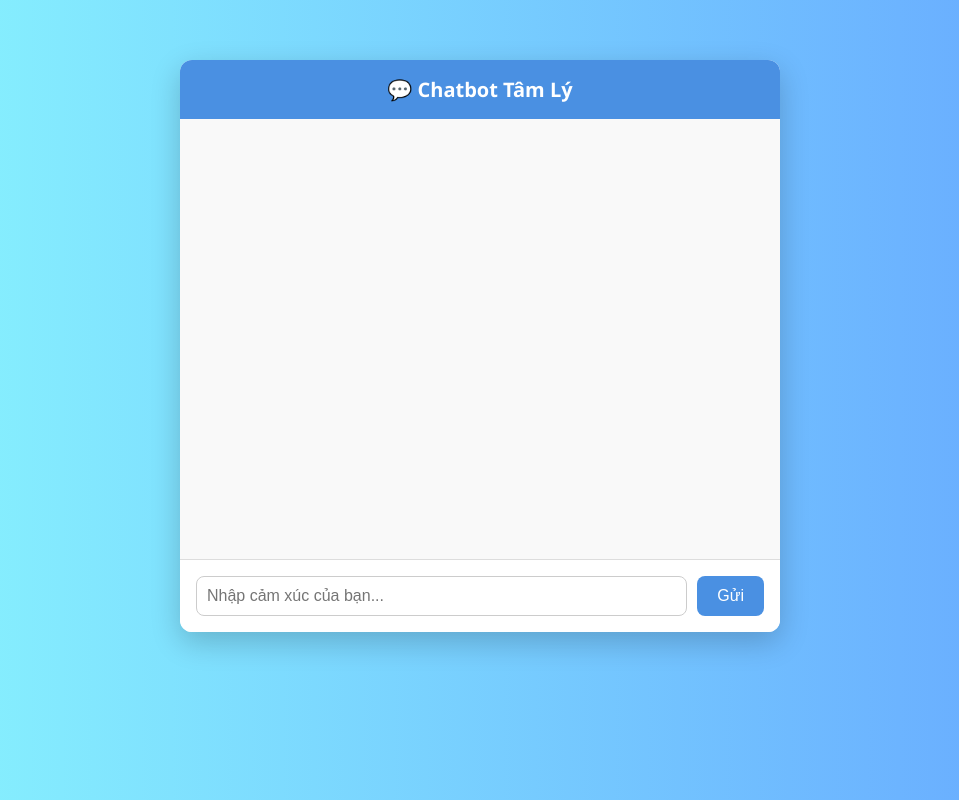
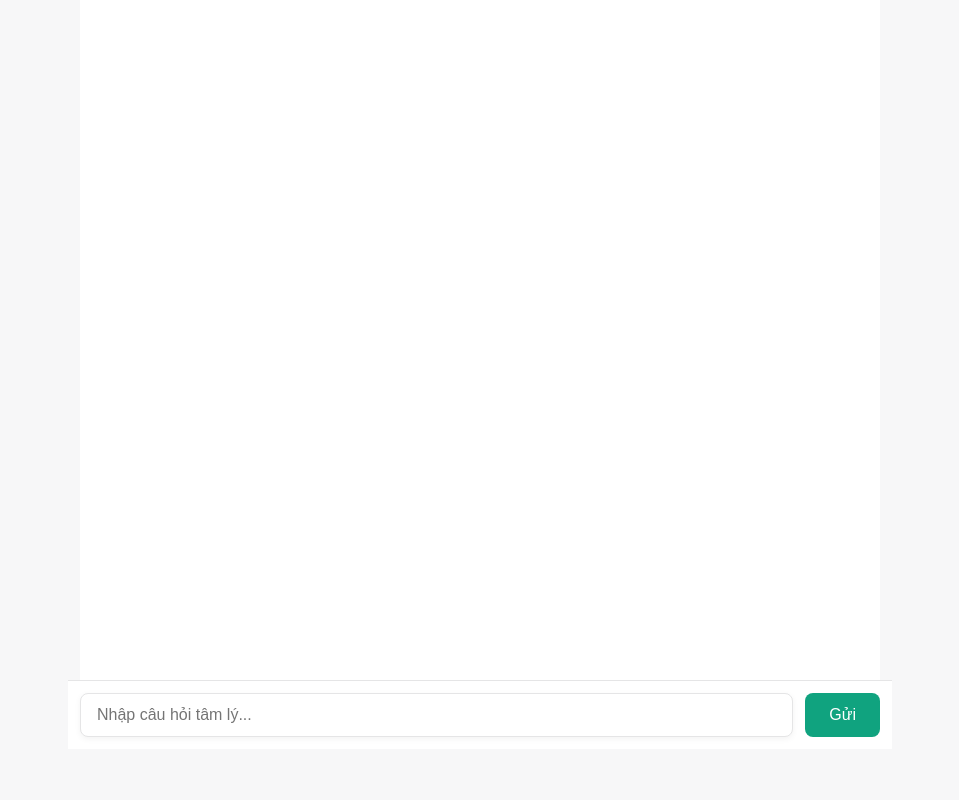
Before and after one commit to VuHa123/DoAnTotNghiep, a Python web app: template UI/templates/index.html in a window 1280 px wide. Shown: the whole page, without its empty margins (160-1119 px from the left). Run offline with Jinja, Linux system fonts and the light colour scheme; the template is opened without the code that fills it, so the values that code supplies are empty.

Commit message:
update giao diện

```diff
--- a/UI/templates/index.html
+++ b/UI/templates/index.html
@@ -3,137 +3,254 @@
 <head>
   <meta charset="UTF-8">
   <title>Chatbot Tâm Lý</title>
+  <link rel="stylesheet" href="https://cdnjs.cloudflare.com/ajax/libs/highlight.js/11.7.0/styles/github.min.css">
   <style>
     body {
-      font-family: "Segoe UI", sans-serif;
-      background: linear-gradient(to right, #89f7fe, #66a6ff);
+      font-family: 'Segoe UI', Arial, sans-serif;
+      background: #f7f7f8;
       margin: 0;
       padding: 0;
+      display: flex;
+      flex-direction: column;
+      align-items: center;
+      min-height: 100vh;
     }
 
-    #chat-container {
-      max-width: 600px;
-      margin: 60px auto;
-      background: #ffffff;
-      border-radius: 12px;
-      box-shadow: 0 10px 30px rgba(0, 0, 0, 0.2);
-      overflow: hidden;
+    #chat-box {
+      width: 100%;
+      max-width: 800px;
+      height: 80vh;
+      margin: 0 auto;
+      background: #fff;
+      overflow-y: auto;
+      padding: 20px 0;
       display: flex;
       flex-direction: column;
     }
 
-    #header {
-      background-color: #4a90e2;
-      color: white;
-      padding: 16px;
-      text-align: center;
-      font-size: 20px;
-      font-weight: bold;
-    }
-
-    #messages {
-      height: 400px;
-      overflow-y: auto;
-      padding: 20px;
-      background-color: #f9f9f9;
-    }
-
     .message {
-      margin: 10px 0;
+      padding: 16px 24px;
+      position: relative;
       line-height: 1.5;
     }
 
     .user {
-      text-align: right;
-      color: #333;
+      background: #f7f7f8;
     }
 
     .bot {
-      text-align: left;
-      color: #2b7a78;
-      font-style: italic;
+      background: #ffffff;
     }
 
-    #input-container {
-      display: flex;
-      padding: 16px;
-      border-top: 1px solid #ddd;
-      background-color: #fff;
+    .message-content {
+      max-width: 700px;
+      margin: 0 auto;
     }
 
-    #user-input {
+    .typing-indicator {
+      display: inline-block;
+      width: 10px;
+      height: 10px;
+      background-color: #999;
+      border-radius: 50%;
+      margin-left: 4px;
+      animation: typing 1s infinite;
+    }
+
+    .typing-indicator:nth-child(2) {
+      animation-delay: 0.2s;
+    }
+
+    .typing-indicator:nth-child(3) {
+      animation-delay: 0.4s;
+    }
+
+    @keyframes typing {
+      0% { transform: translateY(0); }
+      50% { transform: translateY(-5px); }
+      100% { transform: translateY(0); }
+    }
+
+    #input-area {
+      width: 100%;
+      max-width: 800px;
+      display: flex;
+      padding: 12px;
+      background: #fff;
+      border-top: 1px solid #e5e5e6;
+      position: sticky;
+      bottom: 0;
+    }
+
+    #prompt {
       flex: 1;
-      padding: 10px;
-      border: 1px solid #ccc;
+      padding: 12px 16px;
+      font-size: 16px;
+      border: 1px solid #e5e5e6;
       border-radius: 8px;
-      font-size: 16px;
+      outline: none;
+      box-shadow: 0 2px 6px rgba(0,0,0,0.05);
+    }
+
+    #prompt:focus {
+      border-color: #10a37f;
     }
 
     #send-btn {
-      margin-left: 10px;
-      padding: 10px 20px;
-      background-color: #4a90e2;
+      padding: 12px 24px;
+      font-size: 16px;
+      margin-left: 12px;
+      background: #10a37f;
       color: white;
       border: none;
       border-radius: 8px;
       cursor: pointer;
-      font-size: 16px;
+      transition: background 0.2s;
     }
 
     #send-btn:hover {
-      background-color: #357ABD;
+      background: #0d8e6f;
+    }
+
+    pre {
+      background: #f6f8fa;
+      padding: 16px;
+      border-radius: 6px;
+      overflow-x: auto;
+    }
+
+    code {
+      font-family: 'SFMono-Regular', Consolas, 'Liberation Mono', Menlo, monospace;
+      font-size: 14px;
+    }
+
+    blockquote {
+      border-left: 4px solid #e5e5e6;
+      padding-left: 16px;
+      margin-left: 0;
+      color: #666;
     }
   </style>
 </head>
 <body>
 
-<div id="chat-container">
-  <div id="header">💬 Chatbot Tâm Lý</div>
-  <div id="messages"></div>
-  <div id="input-container">
-    <input type="text" id="user-input" placeholder="Nhập cảm xúc của bạn..." />
+  <div id="chat-box"></div>
+
+  <div id="input-area">
+    <input type="text" id="prompt" placeholder="Nhập câu hỏi tâm lý..." />
     <button id="send-btn">Gửi</button>
   </div>
-</div>
 
+  <script src="https://cdn.jsdelivr.net/npm/marked/marked.min.js"></script>
+  <script src="https://cdnjs.cloudflare.com/ajax/libs/highlight.js/11.7.0/highlight.min.js"></script>
   <script>
-  const messagesDiv = document.getElementById('messages');
-  const userInput = document.getElementById('user-input');
-  const sendBtn = document.getElementById('send-btn');
-  let history = [];
+    const apiUrl = "https://publishers-fabrics-businesses-sb.trycloudflare.com/model/generate/";
+    const chatBox = document.getElementById("chat-box");
+    const promptInput = document.getElementById("prompt");
+    const sendBtn = document.getElementById("send-btn");
 
-  function appendMessage(sender, text) {
-    const msg = document.createElement('div');
-    msg.className = `message ${sender}`;
-    msg.textContent = (sender === 'user' ? "Bạn: " : "Bot: ") + text;
-    messagesDiv.appendChild(msg);
-    messagesDiv.scrollTop = messagesDiv.scrollHeight;
+    // Configure marked
+    marked.setOptions({
+      highlight: function(code, lang) {
+        const language = hljs.getLanguage(lang) ? lang : 'plaintext';
+        return hljs.highlight(code, { language }).value;
+      },
+      breaks: true,
+      gfm: true
+    });
+
+    function createMessage(role, content) {
+      const message = document.createElement('div');
+      message.className = `message ${role}`;
+
+      const contentDiv = document.createElement('div');
+      contentDiv.className = 'message-content';
+
+      if (role === 'user') {
+        contentDiv.innerHTML = marked.parse(content);
+      } else {
+        contentDiv.innerHTML = content;
       }
 
-  sendBtn.onclick = async function () {
-    const input = userInput.value.trim();
-    if (!input) return;
+      message.appendChild(contentDiv);
+      chatBox.appendChild(message);
+      chatBox.scrollTop = chatBox.scrollHeight;
+      return contentDiv;
+    }
 
-    appendMessage("user", input);
-    userInput.value = '';
-    history.push(input);
+    function showTypingIndicator() {
+      const indicator = document.createElement('div');
+      indicator.className = 'message bot';
+
+      const contentDiv = document.createElement('div');
+      contentDiv.className = 'message-content';
+      contentDiv.innerHTML = '<span class="typing-indicator"></span><span class="typing-indicator"></span><span class="typing-indicator"></span>';
+
+      indicator.appendChild(contentDiv);
+      chatBox.appendChild(indicator);
+      chatBox.scrollTop = chatBox.scrollHeight;
+      return indicator;
+    }
+
+    sendBtn.addEventListener("click", async () => {
+      const prompt = promptInput.value.trim();
+      if (!prompt) return;
+
+      // Show user message
+      createMessage('user', prompt);
+
+      // Show typing indicator
+      const typingIndicator = showTypingIndicator();
+
+      // Reset input
+      promptInput.value = "";
 
       try {
-      const response = await fetch('http://localhost:8000/chat', {
-        method: 'POST',
-        headers: { 'Content-Type': 'application/json' },
+        // Create bot message container
+        typingIndicator.remove();
+        const botMsg = createMessage('bot', '');
+
+        // Fetch streaming response
+        const response = await fetch(apiUrl, {
+          method: "POST",
+          headers: { "Content-Type": "application/json" },
           body: JSON.stringify({
-          user_input: input,
-          history: history
+            prompt: prompt,
+            max_new_tokens: 1024
           })
         });
 
-      const data = await response.json();
-      appendMessage("bot", data.bot_response);
-    } catch (err) {
-      appendMessage("bot", "⚠️ Lỗi kết nối đến server.");
+        const reader = response.body.getReader();
+        const decoder = new TextDecoder();
+        let fullResponse = '';
+
+        while (true) {
+          const { done, value } = await reader.read();
+          if (done) break;
+
+          const text = decoder.decode(value);
+          fullResponse += text;
+
+          // Update with parsed markdown
+          botMsg.innerHTML = marked.parse(fullResponse);
+          chatBox.scrollTop = chatBox.scrollHeight;
+
+          // Highlight code blocks
+          document.querySelectorAll('pre code').forEach(hljs.highlightElement);
         }
-  };
+      } catch (error) {
+        createMessage('bot', '**Lỗi:** Không thể kết nối với máy chủ. Vui lòng thử lại sau.');
+        console.error(error);
+      }
+    });
+
+    // Send on Enter (but allow Shift+Enter for new lines)
+    promptInput.addEventListener("keypress", (e) => {
+      if (e.key === "Enter" && !e.shiftKey) {
+        e.preventDefault();
+        sendBtn.click();
+      }
+    });
   </script>
 
 </body>
```
Lines whose indentation alone changed are shown as unchanged.
